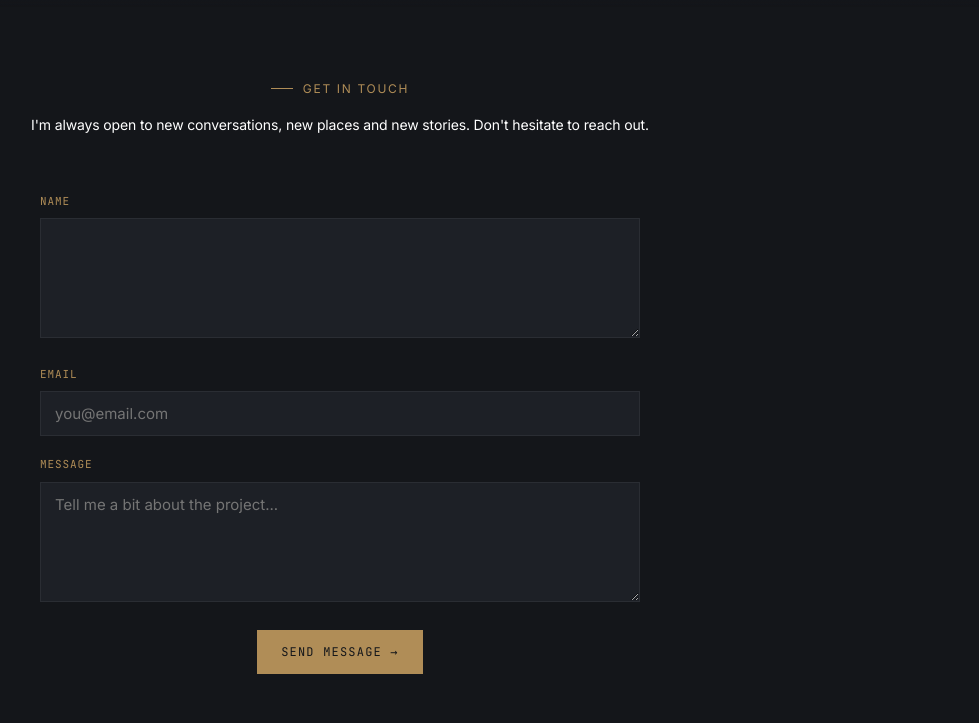
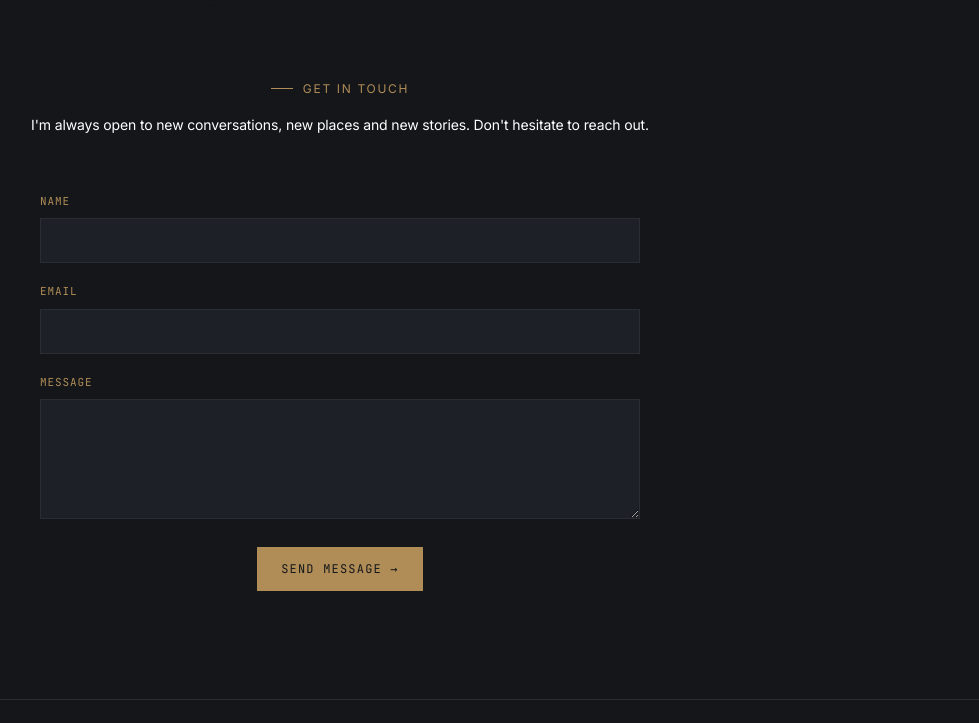
Before and after one commit to bmariga/Mariga_Portfolio, a plain HTML site: page contact.html in a window 1280 px wide. Shown: the part 77-800 px from the top of the page, without its empty margins (300-1279 px from the left). Drawn offline with Linux system fonts and the light colour scheme.

```diff
--- a/contact.html
+++ b/contact.html
@@ -35,16 +35,16 @@
     <div class="contact-form-wrap">
       <form action="https://formspree.io/f/xvkoqdwy" method="POST">
         <div class="field">
-          <label for="message" color:var(--brass);>Name</label>
-          <textarea id="message" name="message" required></textarea>
+          <label for="name" color:var(--brass);>Name</label>
+          <input id="name" name="name" type="text" placeholder="" required />
         </div>
         <div class="field">
           <label for="email" color:var(--brass);>Email</label>
-          <input id="email" name="email" type="email" placeholder="you@email.com" required />
+          <input id="email" name="email" type="email" placeholder="" required />
         </div>
         <div class="field">
           <label for="message">Message</label>
-          <textarea id="message" name="message" placeholder="Tell me a bit about the project..." required></textarea>
+          <textarea id="message" name="message" placeholder="" required></textarea>
         </div>
         <button type="submit" class="btn">Send message →</button>
       </form>
```
Also changed, not shown: index.html (+1 -1 lines).
